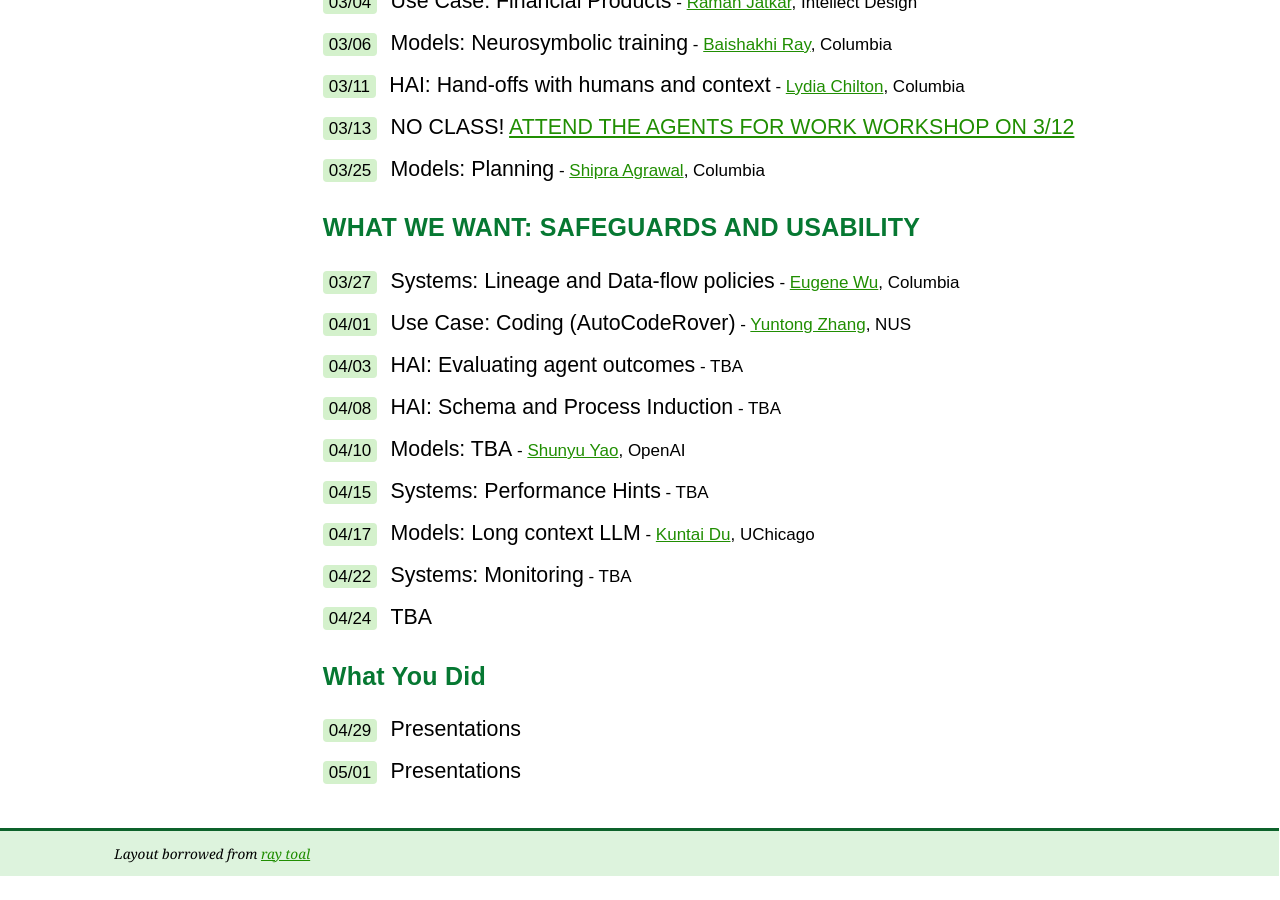
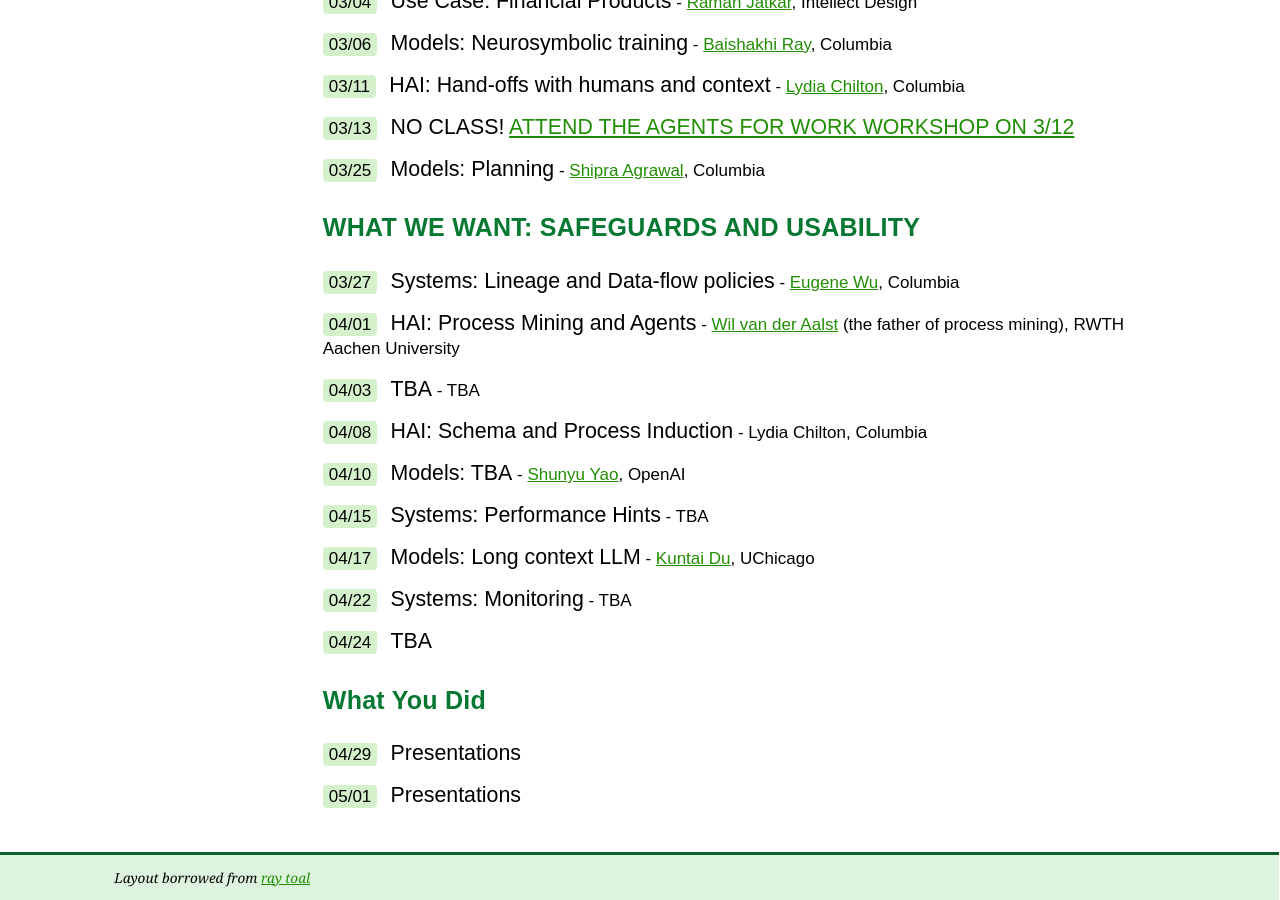
Before and after one commit to w6113/w6113.github.io, a Jekyll site: the page built from index.md, in a window 1280 px wide and 900 px high, scrolled down 2349 px. Built offline with Jekyll 4.4.1, drawn with Linux system fonts in a browser that asks for light colours; before the commit the page ends 3225 px from its top, so only the background shows below that.

Commit message:
lazy commit msg

```diff
--- a/index.md
+++ b/index.md
@@ -112,11 +112,13 @@ Broad questions include
 
 <span class="date">03/27</span> <span class="topic">Systems: Lineage and Data-flow policies</span> - [Eugene Wu](https://www.eugenewu.net), Columbia
 
-<span class="date">04/01</span> <span class="topic">Use Case: Coding (AutoCodeRover)</span> - [Yuntong Zhang](https://yuntongzhang.github.io/), NUS
+<span class="date">04/01</span> <span class="topic">HAI: Process Mining and Agents</span> - [Wil van der Aalst](https://en.wikipedia.org/wiki/Wil_van_der_Aalst) (the father of process mining), RWTH Aachen University
 
-<span class="date">04/03</span> <span class="topic">HAI: Evaluating agent outcomes</span> - TBA
+<span class="date">04/03</span> <span class="topic">TBA</span> - TBA
 
-<span class="date">04/08</span> <span class="topic">HAI: Schema and Process Induction</span> - TBA
+<span class="date">04/08</span> <span class="topic">HAI: Schema and Process Induction</span> - Lydia Chilton, Columbia
+
+<!--Use Case: Coding (AutoCodeRover)</span> - [Yuntong Zhang](https://yuntongzhang.github.io/), NUS-->
 
 <span class="date">04/10</span> <span class="topic">Models: TBA</span> - [Shunyu Yao](https://ysymyth.github.io/), OpenAI
 
```
